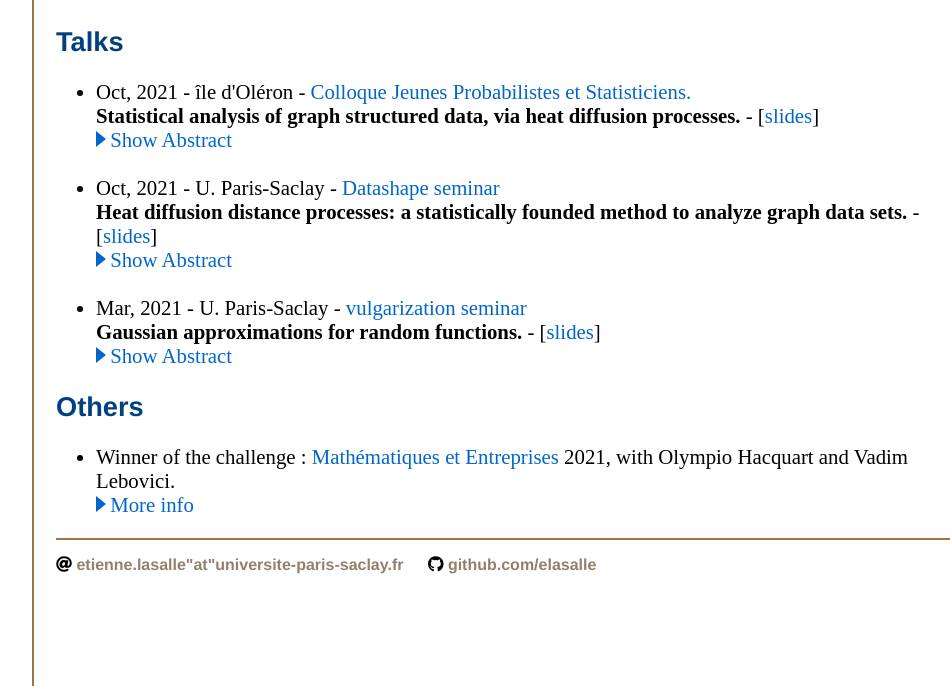
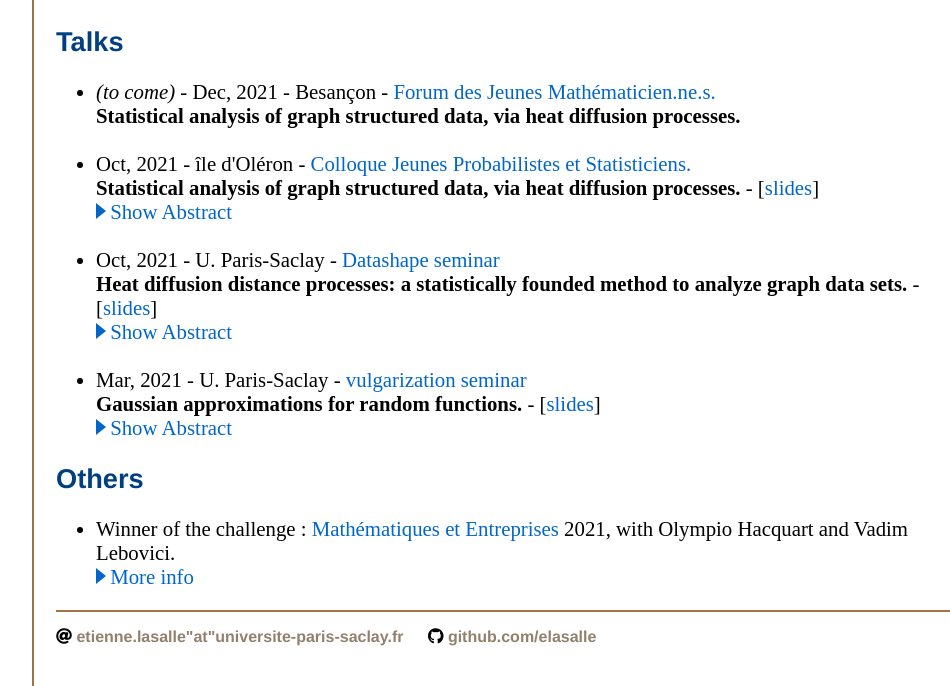
Before and after one commit to elasalle/elasalle.github.io, a Jekyll site: the page built from research/index.html, in a window 1280 px wide and 1143 px high, cut to the strip 457-1143 px from the top of the window. Shown: the whole strip, without its empty margins (120-1070 px from the left). Built offline with Jekyll 4.4.1, drawn with Linux system fonts in a browser that asks for light colours.

Commit message:
Update index.html

```diff
--- a/research/index.html
+++ b/research/index.html
@@ -40,6 +40,10 @@ title: Etienne Lasalle, Research
 
   <h2 class="title2">Talks</h2>
   <ul class="normalsize">
+    <li> <em>(to come)</em> - Dec, 2021 - Besançon - <a href="https://jmb2021.sciencesconf.org/">Forum des Jeunes Mathématicien.ne.s. </a><br>
+  <b>Statistical analysis of graph structured data, via heat diffusion processes.</b> <br>
+  </li>
+<br>
     <li>Oct, 2021 - île d'Oléron - <a href="https://jps-2021.sciencesconf.org/">Colloque Jeunes Probabilistes et Statisticiens. </a> <br>
   <b>Statistical analysis of graph structured data, via heat diffusion processes.</b> - [<a href="slides/2021_10_26_CJPS.pdf">slides</a>]<br>
     <button class="showhide abstract3" onclick="switchDisplayByClassName('abstract3')" style="display: block;"><div class="arrow-right"></div>Show Abstract<span class="dots">...</span></button>
```
